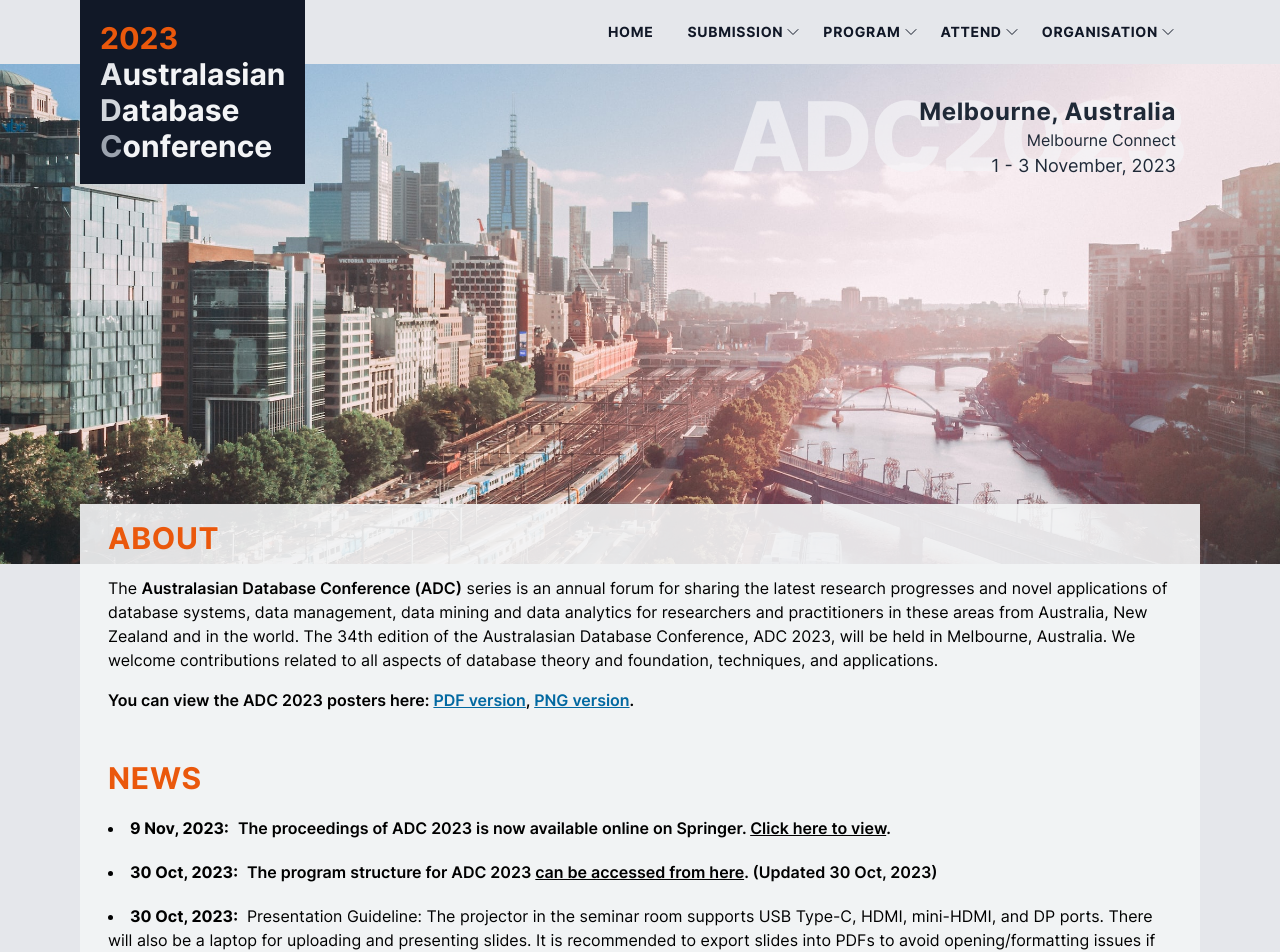
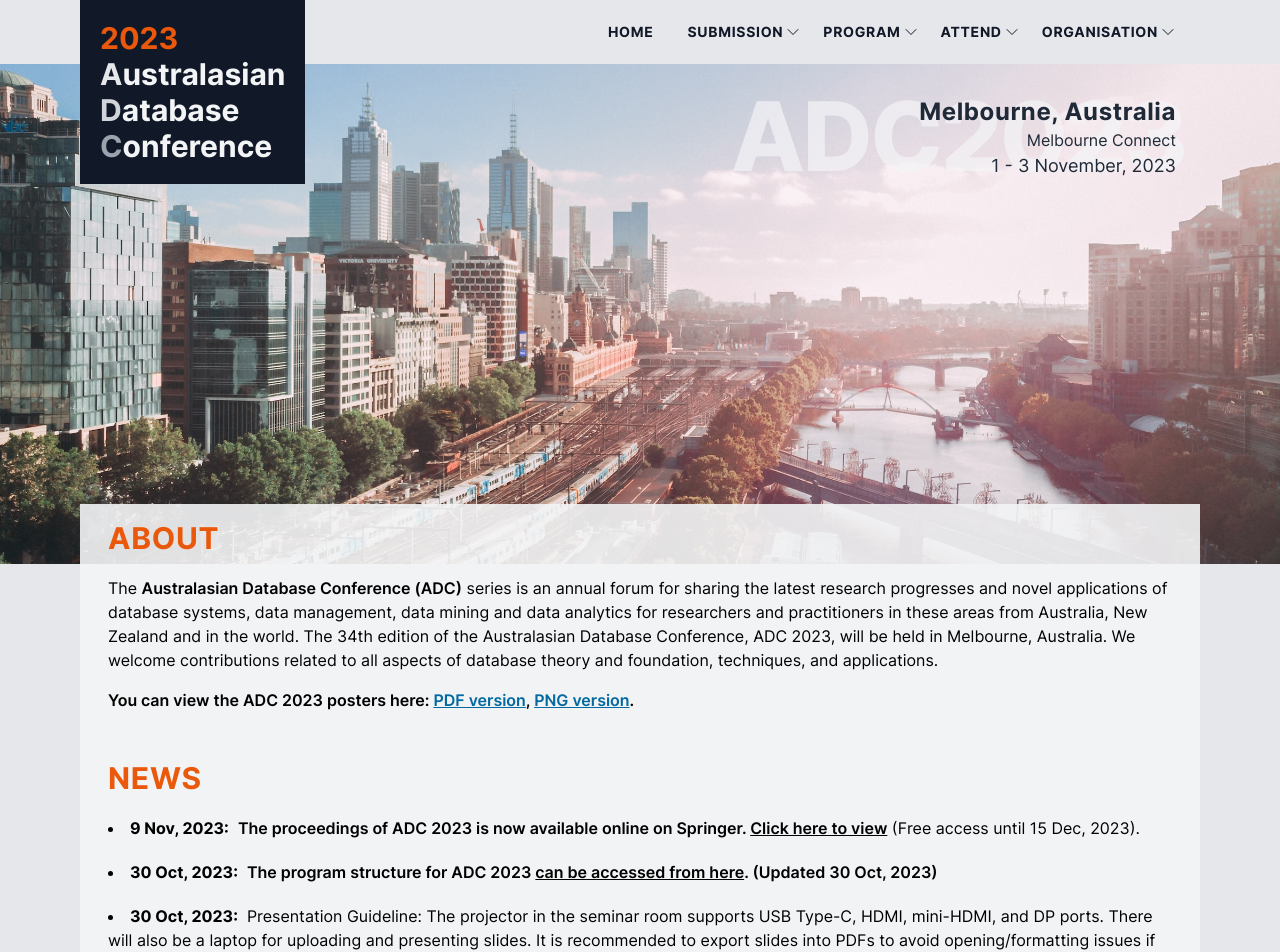
Before and after one commit to visatlas/adc2023, a Next.js app: page / in a window 1280 px wide. Shown: the top 952 px of the page. Built offline with nearby package versions, Linux system fonts and the light colour scheme.

Commit message:
Update proceedings

```diff
--- a/src/components/navbar.tsx
+++ b/src/components/navbar.tsx
@@ -107,7 +107,6 @@ export const Navbar = () => {
                 <div className='px-1 py-1'>
                   <Menu.Item>
                     {({ active }) => (<a href="https://link.springer.com/book/10.1007/978-3-031-47843-7"
-                      target="_blank" rel="noreferrer"
                       className={classNames(active ? 'bg-gray-100' : '', 'block px-4 py-2 text-sm text-gray-700 font-medium rounded-md')}>
                       Proceedings <ArrowTopRightOnSquareIcon className="w-3 h-3 inline-block" aria-hidden="true" />
                     </a>)}
@@ -225,7 +224,7 @@ export const Navbar = () => {
       </nav>
 
       {/* Mobile Menu */}
-      <nav className="h-[4em] flex md:hidden" style={{zIndex: 9999}}>
+      <nav className="h-[4em] flex md:hidden" style={{ zIndex: 9999 }}>
         <Bars3Icon className="w-8 h-8 m-auto hover:text-orange-600 cursor-pointer" onClick={() => setIsOpen(true)} />
         {isOpen && (
           <div className="absolute top-0 left-0 z-10 bg-gray-900 w-full pb-4">
@@ -291,7 +290,7 @@ export const Navbar = () => {
                   <>
                     <div className="h-[1px] w-full bg-orange-600"></div>
                     <li className="text-sm w-full font-bold tracking-wide hover:text-orange-600 text-gray-100 duration-100 bg-gray-800">
-                      <a className="py-2 block pr-6 w-full text-end" href="https://link.springer.com/book/10.1007/978-3-031-47843-7" target="_blank" rel="noreferrer">
+                      <a className="py-2 block pr-6 w-full text-end" href="https://link.springer.com/book/10.1007/978-3-031-47843-7">
                         Proceedings <ArrowTopRightOnSquareIcon className="w-3 h-3 inline-block" aria-hidden="true" />
                       </a>
                     </li>
--- a/src/pages/index.tsx
+++ b/src/pages/index.tsx
@@ -63,7 +63,7 @@ export default function Home() {
             <h2 className="uppercase text-3xl font-bold text-orange-600 tracking-wide mb-5 mt-12">News</h2>
             <ul className="list-disc list-inside space-y-5">
               <li>
-                <strong>9 Nov, 2023:</strong> &nbsp;<span className="font-semibold">The proceedings of ADC 2023 is now available online on Springer. <a className="underline" href="https://link.springer.com/book/10.1007/978-3-031-47843-7" target="_blank" rel="noreferrer">Click here to view</a>.</span>
+                <strong>9 Nov, 2023:</strong> &nbsp;<span className="font-semibold">The proceedings of ADC 2023 is now available online on Springer. <a className="underline" href="https://link.springer.com/book/10.1007/978-3-031-47843-7">Click here to view</a></span> (Free access until 15 Dec, 2023).
               </li>
               <li>
                 <strong>30 Oct, 2023:</strong> &nbsp;<span className="font-semibold">The program structure for ADC 2023 <a className="underline" href="/ADC_2023_Program_Structure.pdf" target="_blank" rel="noreferrer">can be accessed from here</a>. (Updated 30 Oct, 2023)</span>
```
